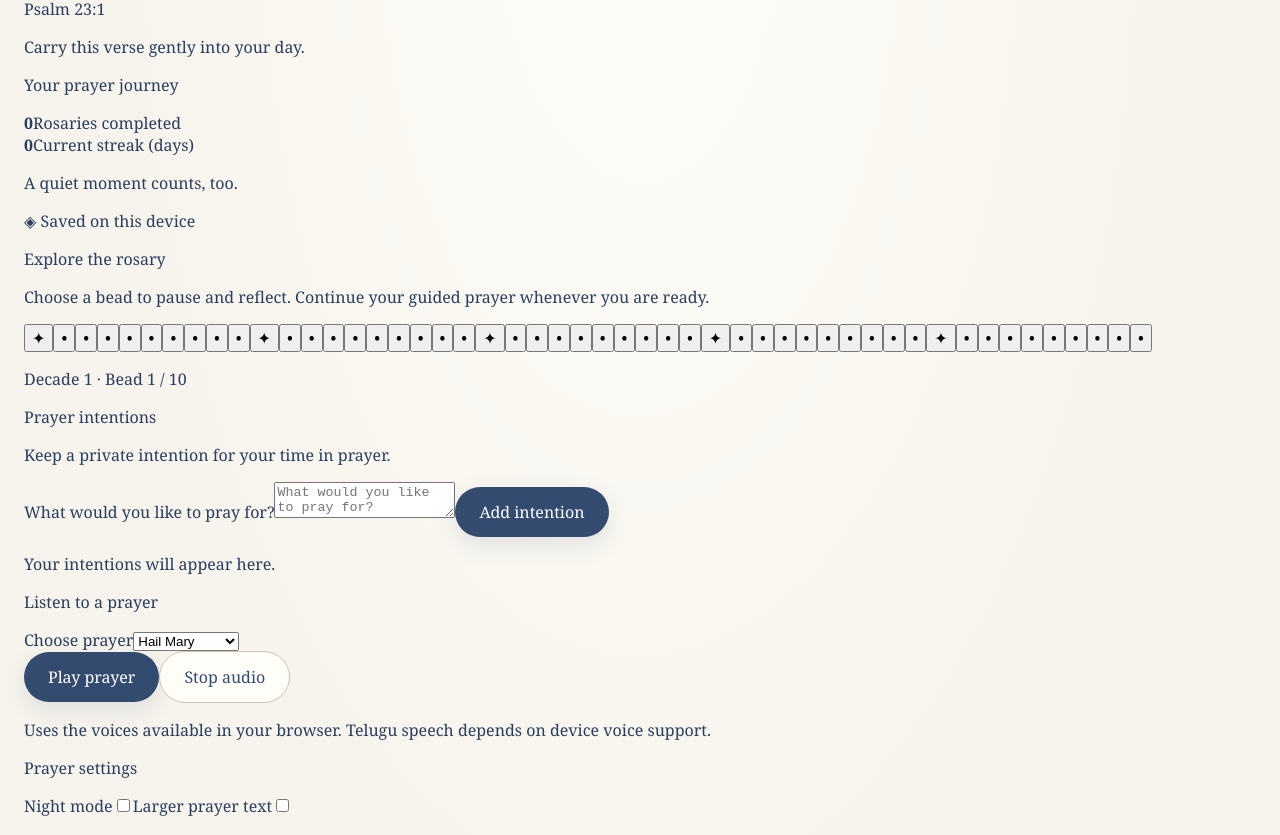
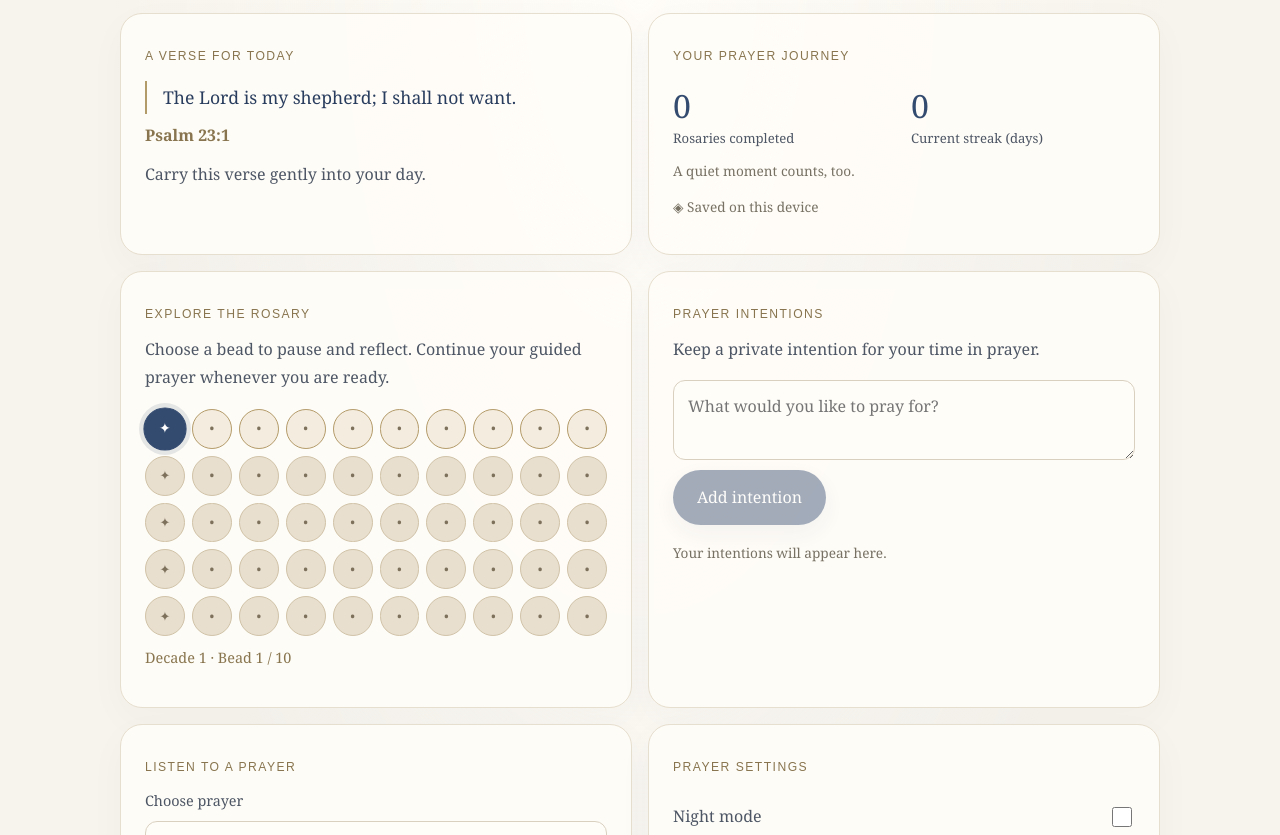
Before and after one commit to HarithaKongi/return-living-rosary, a React (Vite) app in the folder return-living-rosary/: page / in a window 1280 px wide. Shown: the part 985-1820 px from the top of the page. Built offline with nearby package versions, Linux system fonts and the light colour scheme.

Commit message:
Style new prayer features and accessibility settings

```diff
--- a/return-living-rosary/src/index.css
+++ b/return-living-rosary/src/index.css
@@ -96,3 +96,61 @@ h2 { font-size: clamp(1.6rem, 4vw, 2.35rem); line-height: 1.3; font-weight: norm
 @media (prefers-reduced-motion: reduce) {
   *, *::before, *::after { scroll-behavior: auto !important; animation-duration: .01ms !important; transition: none !important; }
 }
+
+
+/* RETURN feature cards */
+.feature-hub { width: min(calc(100vw - 36px), 1040px); margin: 54px auto 10px; text-align: left; }
+.feature-intro { max-width: 620px; margin: 0 auto 28px; text-align: center; }
+.feature-intro .description { margin: 0 auto; }
+.feature-grid { display: grid; grid-template-columns: repeat(2, minmax(0, 1fr)); gap: 16px; }
+.feature-card { min-width: 0; padding: 24px; border: 1px solid #e6dece; border-radius: 22px; background: #fffdf8e8; box-shadow: 0 12px 38px #344b7008; color: #4d5665; line-height: 1.7; }
+.feature-card h3 { margin: 0 0 8px; color: #293d5e; font-size: 1.2rem; font-weight: normal; }
+.feature-card p { margin: 8px 0 12px; }
+.feature-kicker { color: #88754f; font-size: .76rem; font-family: Arial, sans-serif; letter-spacing: .12em; text-transform: uppercase; }
+.feature-verse blockquote { margin: 14px 0 8px; padding-left: 16px; border-left: 2px solid #b39a69; font-size: 1.1rem; line-height: 1.9; color: #293d5e; }
+.verse-ref { font-weight: bold; color: #88754f; }
+.feature-muted, .privacy-note { color: #777164; font-size: .85rem; }
+.stats-row { display: grid; grid-template-columns: 1fr 1fr; gap: 14px; margin: 20px 0 12px; }
+.stats-row div { display: flex; flex-direction: column; gap: 4px; }
+.stats-row strong { font-size: 2rem; font-weight: normal; color: #344b70; line-height: 1.2; }
+.stats-row span { font-size: .82rem; line-height: 1.4; }
+.interactive-rosary { display: grid; grid-template-columns: repeat(10, minmax(15px, 1fr)); gap: 7px; margin: 18px 0 10px; align-items: center; }
+.interactive-bead { display: grid; place-items: center; width: 100%; aspect-ratio: 1; min-width: 0; border-radius: 50%; border: 1px solid #d0c2a7; background: #e8dfcf; color: #7e715c; padding: 0; font-size: 13px; line-height: 1; }
+.interactive-bead.in-decade { border-color: #b39a69; background: #f4eddf; }
+.interactive-bead.selected { background: #344b70; border-color: #344b70; color: #fff; box-shadow: 0 0 0 4px #344b7020; transform: scale(1.08); }
+.interactive-bead:focus-visible { outline: 3px solid #b89b65; outline-offset: 2px; }
+.bead-selection { color: #88754f; font-size: .9rem; }
+.intention-form { display: flex; flex-direction: column; align-items: stretch; gap: 10px; margin: 16px 0; }
+.intention-form textarea, .feature-card select, .feature-card input[type="time"] { width: 100%; border: 1px solid #d9d0c0; border-radius: 12px; background: #fffdf8; color: #293d5e; padding: 12px 14px; font: inherit; }
+.intention-form textarea { resize: vertical; min-height: 74px; }
+.intention-form .primary-button { align-self: flex-start; }
+.primary-button:disabled { opacity: .45; cursor: not-allowed; transform: none; }
+.intention-list { list-style: none; padding: 0; margin: 12px 0 0; }
+.intention-list li { display: flex; align-items: flex-start; justify-content: space-between; gap: 12px; border-top: 1px solid #e8e0d2; padding: 12px 0; }
+.intention-list li span { overflow-wrap: anywhere; white-space: pre-wrap; }
+.intention-list .text-button { flex: 0 0 auto; padding: 4px 0; font-size: .82rem; }
+.feature-audio label, .feature-reminders label:not(.setting-row) { display: block; margin: 12px 0 7px; font-size: .9rem; }
+.feature-actions { display: flex; gap: 8px; flex-wrap: wrap; margin: 14px 0 8px; }
+.feature-actions button { padding: 10px 16px; }
+.feature-status { border-radius: 12px; background: #f0e8d8; padding: 10px 12px; font-size: .9rem; }
+.setting-row { display: flex; align-items: center; justify-content: space-between; gap: 16px; padding: 14px 0; border-bottom: 1px solid #e8e0d2; }
+.setting-row input { width: 20px; height: 20px; accent-color: #344b70; flex: 0 0 auto; }
+.sr-only { position: absolute; width: 1px; height: 1px; padding: 0; margin: -1px; overflow: hidden; clip: rect(0,0,0,0); white-space: nowrap; border: 0; }
+html.large-prayer-text .prayer-text, html.large-prayer-text .reflection-text { font-size: clamp(1.25rem, 3vw, 1.55rem); }
+html[data-theme="dark"] { color-scheme: dark; background: #151a23; color: #e8e3d8; }
+html[data-theme="dark"] body, html[data-theme="dark"] .app-shell { background: radial-gradient(ellipse at 50% 40%, #222b39 0%, transparent 62%), #151a23; color: #e8e3d8; }
+html[data-theme="dark"] .brand, html[data-theme="dark"] h1, html[data-theme="dark"] h2, html[data-theme="dark"] .feature-card h3 { color: #e8e3d8; }
+html[data-theme="dark"] .feature-card, html[data-theme="dark"] .prayer-card, html[data-theme="dark"] .mystery-banner, html[data-theme="dark"] .resume-card { background: #202837eF; border-color: #39465a; color: #d7d9df; box-shadow: none; }
+html[data-theme="dark"] .prayer-text, html[data-theme="dark"] .reflection-text, html[data-theme="dark"] .welcome-verse, html[data-theme="dark"] .feature-verse blockquote { color: #e0e3e9; }
+html[data-theme="dark"] .secondary-button, html[data-theme="dark"] .language-button, html[data-theme="dark"] .intention-form textarea, html[data-theme="dark"] .feature-card select, html[data-theme="dark"] .feature-card input[type="time"] { background: #202837; color: #e8e3d8; border-color: #46536a; }
+html[data-theme="dark"] .welcome-verse { background: #202837; }
+html[data-theme="dark"] .progress-track { background: #39465a; }
+html[data-theme="dark"] .interactive-bead { background: #39465a; color: #e8e3d8; border-color: #65718a; }
+html[data-theme="dark"] .interactive-bead.selected { background: #b39a69; color: #151a23; }
+html[data-theme="dark"] .setting-row, html[data-theme="dark"] .intention-list li { border-color: #39465a; }
+@media (max-width: 700px) {
+  .feature-hub { width: 100%; margin-top: 44px; }
+  .feature-grid { grid-template-columns: minmax(0, 1fr); gap: 12px; }
+  .feature-card { padding: 20px; }
+  .interactive-rosary { gap: 5px; }
+}
```
